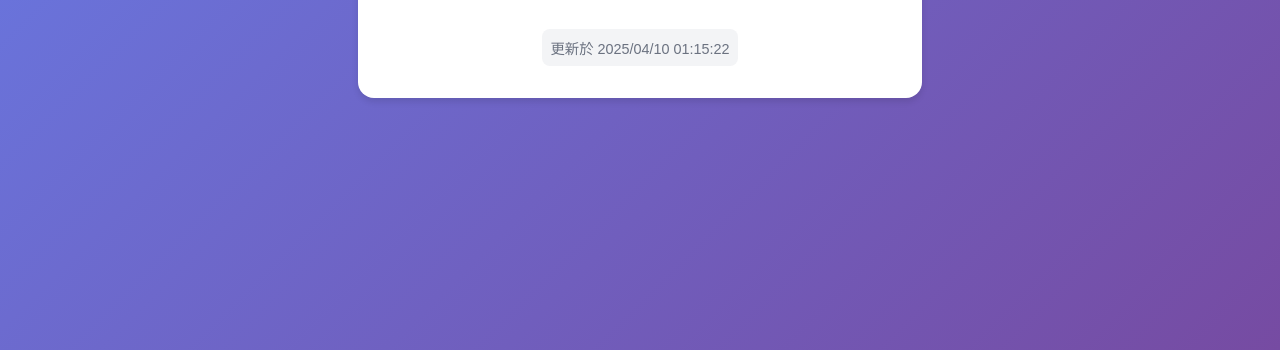
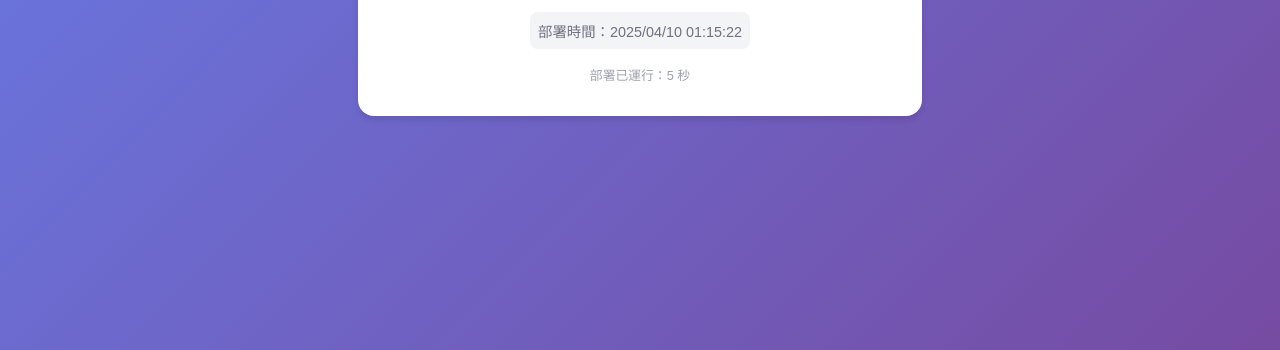
Before and after one commit to yenhunghuang/node-deploy-demo, a website: page public/index.html in a window 1280 px wide. Shown: the part 450-800 px from the top of the page. Drawn offline with Linux system fonts and the light colour scheme.

Commit message:
添加部署運行時間計數器

```diff
--- a/public/index.html
+++ b/public/index.html
@@ -43,6 +43,11 @@
         0%, 100% { transform: translateY(0); }
         50% { transform: translateY(-10px); }
       }
+      .timer {
+        margin-top: 1rem;
+        font-size: 0.8rem;
+        color: #9ca3af;
+      }
     </style>
   </head>
   <body>
@@ -51,10 +56,14 @@
       <h1>自動部署成功！</h1>
       <p>透過 GitHub Actions + Webhook 自動部署</p>
       <div class="timestamp">
-        更新於 <span id="timestamp"></span>
+        部署時間：<span id="timestamp"></span>
+      </div>
+      <div class="timer">
+        部署已運行：<span id="uptime">0</span> 秒
       </div>
     </div>
     <script>
+      // 設置部署時間
       document.getElementById('timestamp').textContent = new Date().toLocaleString('zh-TW', {
         timeZone: 'Asia/Taipei',
         year: 'numeric',
@@ -65,6 +74,14 @@
         second: '2-digit',
         hour12: false
       });
+
+      // 更新運行時間
+      const deployTime = new Date();
+      setInterval(() => {
+        const now = new Date();
+        const diff = Math.floor((now - deployTime) / 1000);
+        document.getElementById('uptime').textContent = diff;
+      }, 1000);
     </script>
   </body>
 </html>
```
